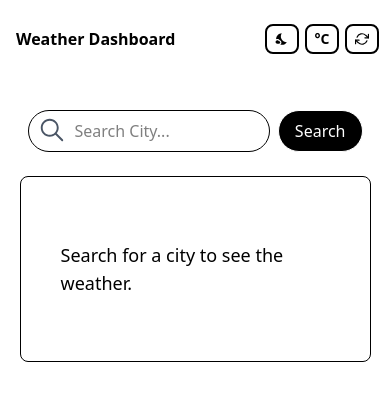
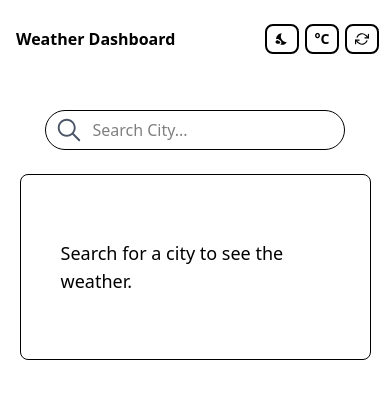
Before and after one commit to julianver200/Weather-Dashboard, a React (Vite) app: page / in a window 390 px wide. Shown: the top 400 px of the page. Built offline with nearby package versions, Linux system fonts and the light colour scheme.

Commit message:
added localstorage for recent searches

```diff
--- a/src/App.jsx
+++ b/src/App.jsx
@@ -1,4 +1,4 @@
-import React, {useState} from 'react'
+import React, {useEffect, useState} from 'react'
 import Header from './components/Header'
 import RecentSearches from './components/RecentSearches'
 import WeatherCard from './components/WeatherCard'
@@ -6,8 +6,17 @@ import SearchBar from './components/SearchBar'
 
 const App = () => {
   const [city, setCity] = useState(null);
-  const [searchHistory, setSearchHistory] = useState([]);
+  const [searchHistory, setSearchHistory] = useState(() => {
+    const savedData = localStorage.getItem('searchHistory');
+    return savedData ? JSON.parse(savedData) : [];
+
+  });
   const [unit, setUnit] = useState('°C');
+
+  useEffect(() => {
+      localStorage.setItem('searchHistory', JSON.stringify(searchHistory));
+  },[searchHistory]);
+
   const onSearchSubmit = (newCityName) => {
     if (!newCityName) return;
 
--- a/src/components/SearchBar.jsx
+++ b/src/components/SearchBar.jsx
@@ -25,8 +25,8 @@ const SearchBar = ({onSearch}) => {
   };
   return (
 <form className="flex flex-row gap-2 justify-center mx-auto px-2
-                w-[90%]          /* Default (Mobile/under 640px) */
-                sm:w-[90%]      /* Tablet-ish */
+                w-full         /* Default (Mobile/under 640px) */
+                sm:w-[95%]      /* Tablet-ish */
                 md:w-[50%]      /* Small Laptop */
                 lg:w-[55%]      /* Desktop */
                 xl:w-[55%]"
@@ -48,7 +48,9 @@ const SearchBar = ({onSearch}) => {
     <button
         type="submit"
         className='border py-2 px-4 rounded-3xl cursor-pointer bg-black text-white
-        hover:bg-gray-900 transition-colors shrink-0'
+        hover:bg-gray-900 transition-colors shrink-0
+        inline-block
+        max-[640px]:hidden'
         onClick={handleSearchClick}
     >Search</button>
     </form>
```
